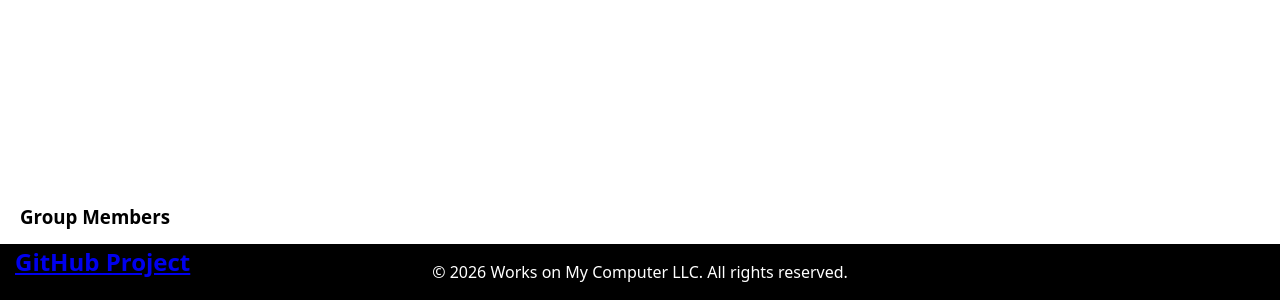
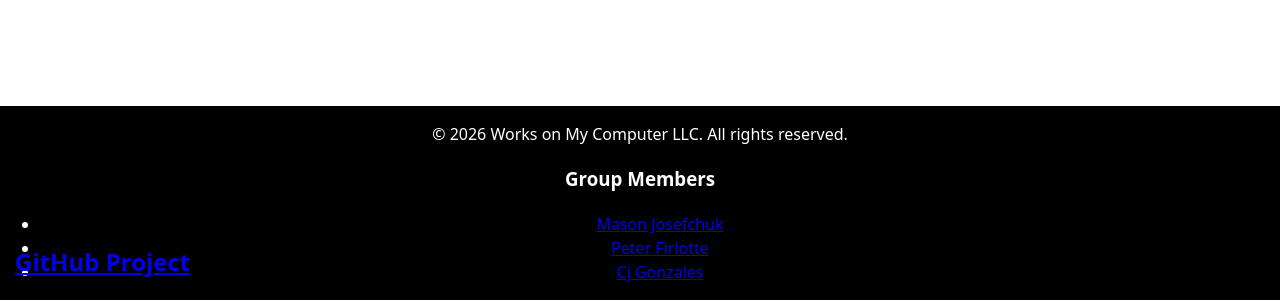
Before and after one commit to pfirlotte-rrc/COMP-4002-Project, a React (Vite) app in the folder vite-project/: page / in a window 1280 px wide. Shown: the part 500-800 px from the top of the page. Built offline with nearby package versions, Linux system fonts and the light colour scheme.

Commit message:
Removed div tags in Footer due to not needing them. Added list tags for each group member to be rendered dynamically with their individual github links embedded into them.

```diff
--- a/vite-project/src/components/footer/Footer.tsx
+++ b/vite-project/src/components/footer/Footer.tsx
@@ -15,16 +15,23 @@ export function Footer () {
     const currentYear = new Date().getFullYear();
 
   return (
-    <footer  className="Footer">
-      <div className="Footer-Content">
+    <footer className="Footer">
         <p className="Copyright-Text">&copy; {currentYear} Works on My Computer LLC. All rights reserved.</p>
           <a className="Footer-Project-Link" href="https://github.com/pfirlotte-rrc/COMP-4002-Project" target="_blank">
           <h2>GitHub Project</h2>
           </a>
-        <div className="Footer-Links">
-          <h3>Group Members</h3>
-        </div>
-      </div>
+          <h3 className="Group-Member-Tag">Group Members</h3>
+          <a className="Group-Member-List">
+            <ul>
+              {groupMembers.map((member, index) => (
+                <li key={index} className="Group-Member-Item">
+                  <a href={member.gitHubLink} target="_blank" className="Group-Member-Link">
+                  {member.memberName}
+                  </a>
+                </li>
+              ))}
+            </ul>
+          </a>
     </footer>
   );
 };
```
